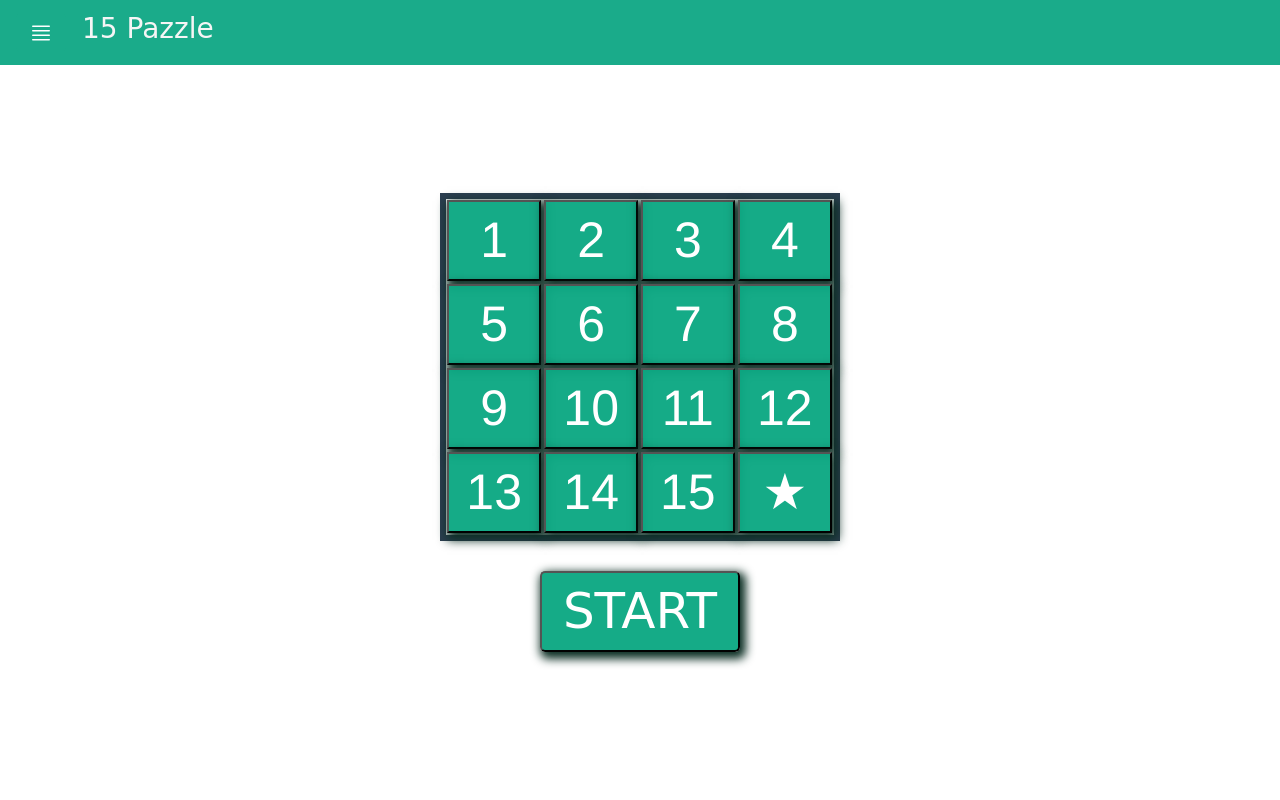
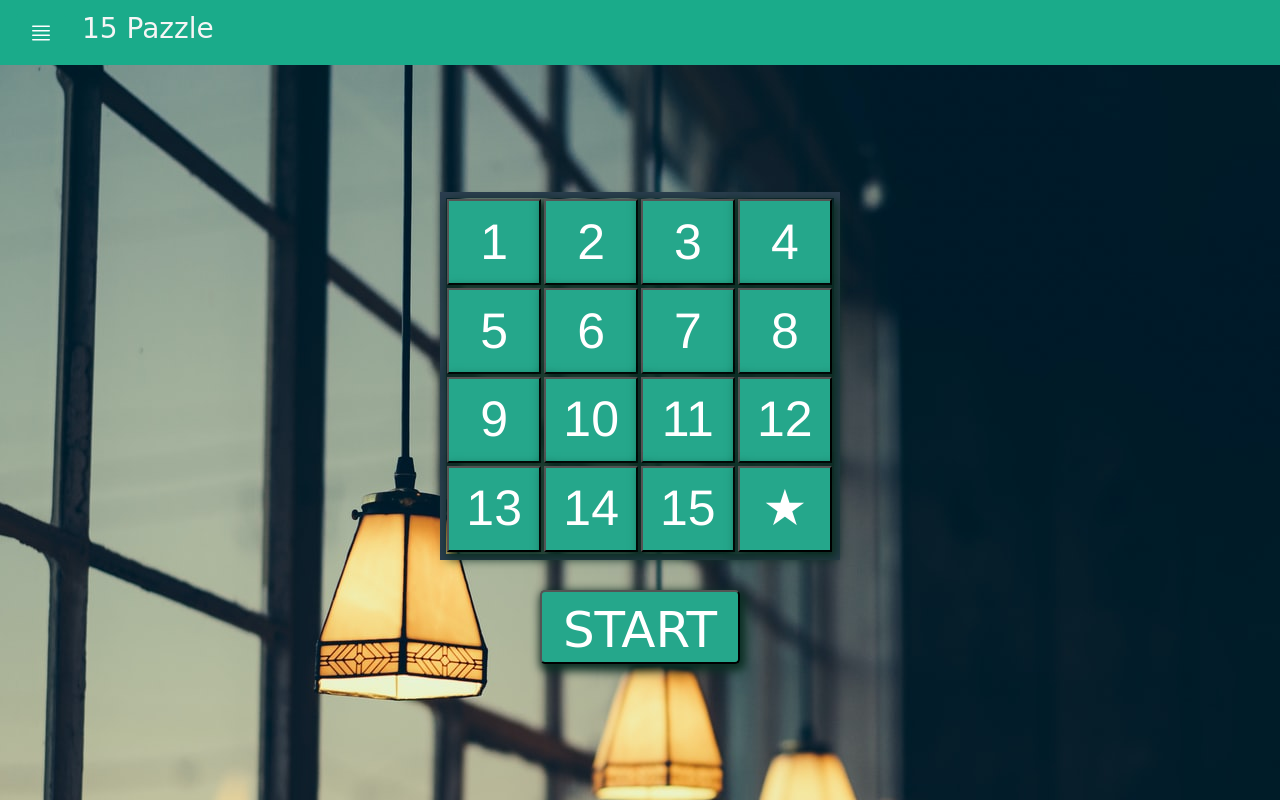
Before and after one commit to m5e/vue-animation, a Vue app: page /#/ in a window 1280 px wide. Built offline with nearby package versions, Linux system fonts and the light colour scheme.

Commit message:
no comment

```diff
--- a/src/components/MainPage.vue
+++ b/src/components/MainPage.vue
@@ -339,7 +339,7 @@ button.panel-button {
   min-width: 75px;
   font-size: 50px;
   color: #fff;
-  background: #0aa782f3;
+  background: #25a78b;
   box-shadow: 3px 4px 10px 3px #0b2e23;
 }
 
@@ -368,6 +368,7 @@ button.panel-button.fadein {
 
 button.start-button {
   width: 200px;
+  height: 10%;
   margin: 30px 0px 30px 0px;
   transition: all 1s ease;
   border-radius: 5px;
@@ -378,14 +379,14 @@ button.start-button {
 }
 
 button.start-button:hover {
-  color: #1aab8a;
-  background: #fff;
+  color: #25a78b;
+  background: rgb(233, 232, 232);
   transition: all 1s ease;
 }
 
 button.start-button:hover,
 button.start-button:active {
-  color: #00b285;
+  color: #25a78b;
 }
 
 button.start-button:after {
@@ -403,7 +404,7 @@ button.start-button:after {
 
 button.start-button:hover:after,
 button.start-button:active:after {
-  border: 2px solid #00b285;
+  border: 2px solid #25a78b;
   width: 100%;
 }
 
@@ -422,18 +423,25 @@ li {
 }
 
 a {
-  color: #42b983;
+  color: #33a088;
 }
 
 .pazzle {
+  position: fixed;
+  top: 0;
   padding-top: 5%;
+  width: 100vw;
+  height: 100vh;
+  background: url("../../images/light.jpg");
 }
 
 .board {
-  width: 50%;
+  position: relative;
+  width: 60%;
   max-width: 400px;
-  height: 100%;
+  height: 50%;
   margin: auto;
+  margin-top: 10%;
   border: 0.4rem solid;
 }
 
```
Also changed, not shown: images/light.jpg (added), 10 other files (tests, documents, lock files or other folders).
